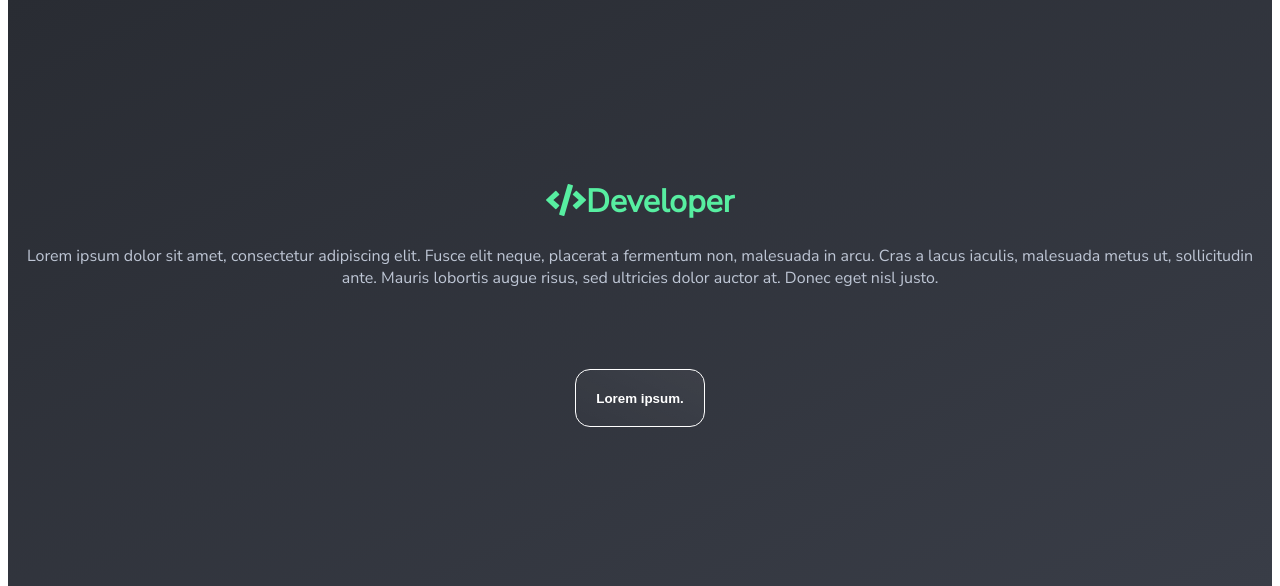
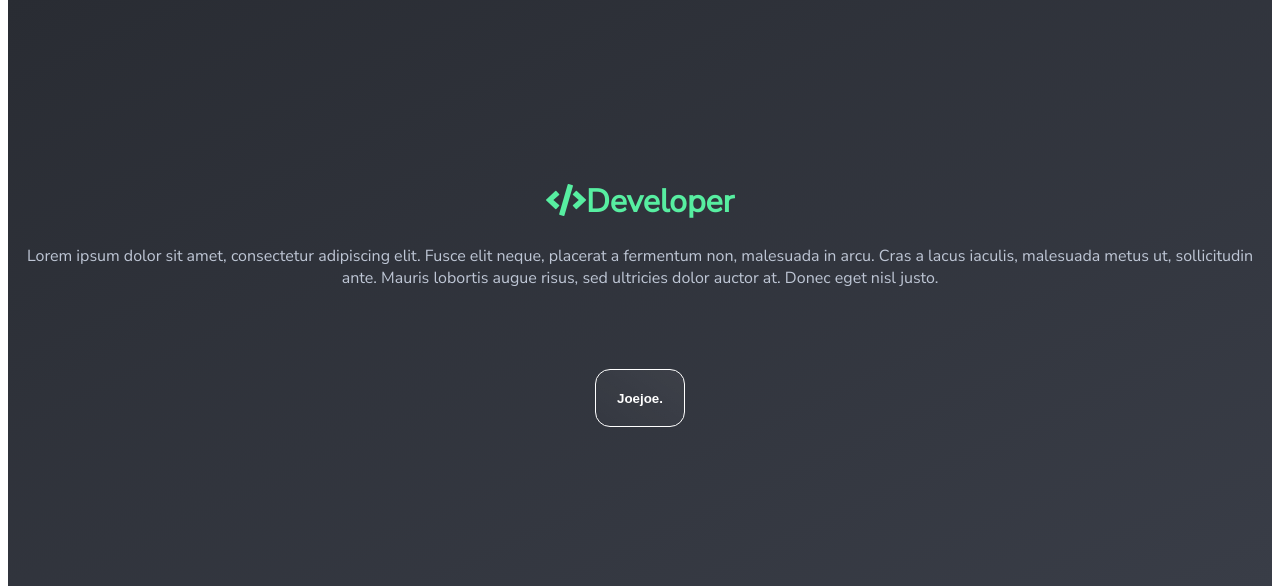
Before and after one commit to BYRONreclamebureau/dion, a WordPress theme: template themes/byron/front-page.php in a window 1280 px wide. Shown: the part 139-725 px from the top of the page. Run offline with PHP 8.4 and a stand-in for WordPress, Linux system fonts and the light colour scheme; the site name, menu and one post (Sample post) are stand-ins, and other content is empty; some libraries are stand-ins or nearby versions.

Commit message:
text change

```diff
--- a/themes/byron/front-page.php
+++ b/themes/byron/front-page.php
@@ -18,7 +18,7 @@ if (have_posts()) {
                                     Mauris lobortis augue risus, sed ultricies dolor auctor at.
                                     Donec eget nisl justo.
                                 </p>
-                                <a class="button" href="#"><button>Lorem ipsum.</button></a>
+                                <a class="button" href="#"><button>Joejoe.</button></a>
                             </div>
                         </div>
                     </div>
```
